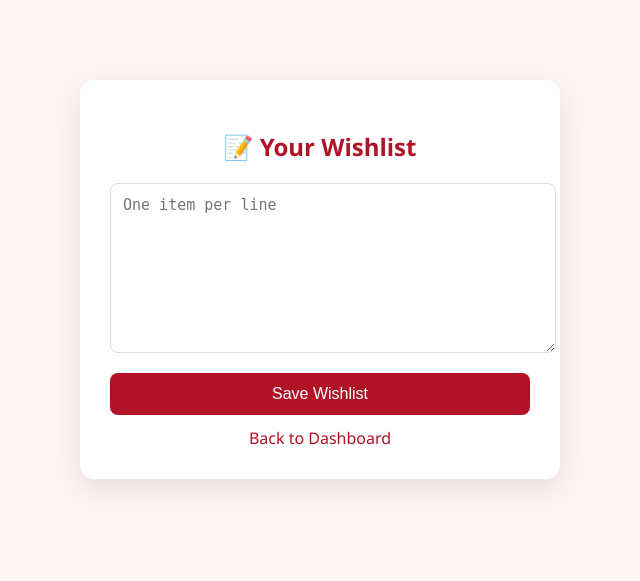
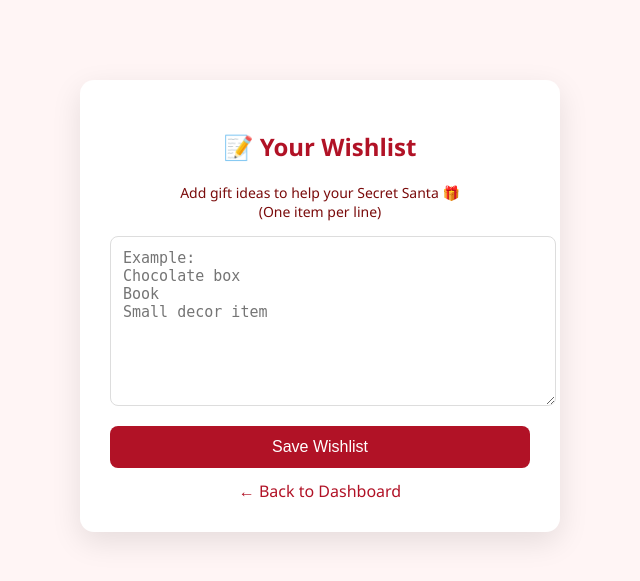
Before and after one commit to GhSho/gatty-ss, a Flask app: page /wishlist in a window 1280 px wide. Shown: the top 581 px of the page, without its empty margins (320-960 px from the left). Run offline with Flask 3, Linux system fonts and the light colour scheme; the visitor is signed in with stand-in values (Sample User, id 1).

Commit message:
Update wishlist.html

```diff
--- a/templates/wishlist.html
+++ b/templates/wishlist.html
@@ -9,13 +9,22 @@
 <div class="container">
     <h2>📝 Your Wishlist</h2>
 
+    <p style="font-size: 14px; margin-bottom: 15px;">
+        Add gift ideas to help your Secret Santa 🎁
+        <br>(One item per line)
+    </p>
+
     <form method="POST">
         <textarea name="wishlist" rows="8"
-                  placeholder="One item per line">{{ wishlist }}</textarea>
+                  placeholder="Example:
+Chocolate box
+Book
+Small decor item">{{ wishlist }}</textarea>
+
         <button type="submit">Save Wishlist</button>
     </form>
 
-    <a href="/dashboard">Back to Dashboard</a>
+    <a href="/dashboard">← Back to Dashboard</a>
 </div>
 
 </body>
```
